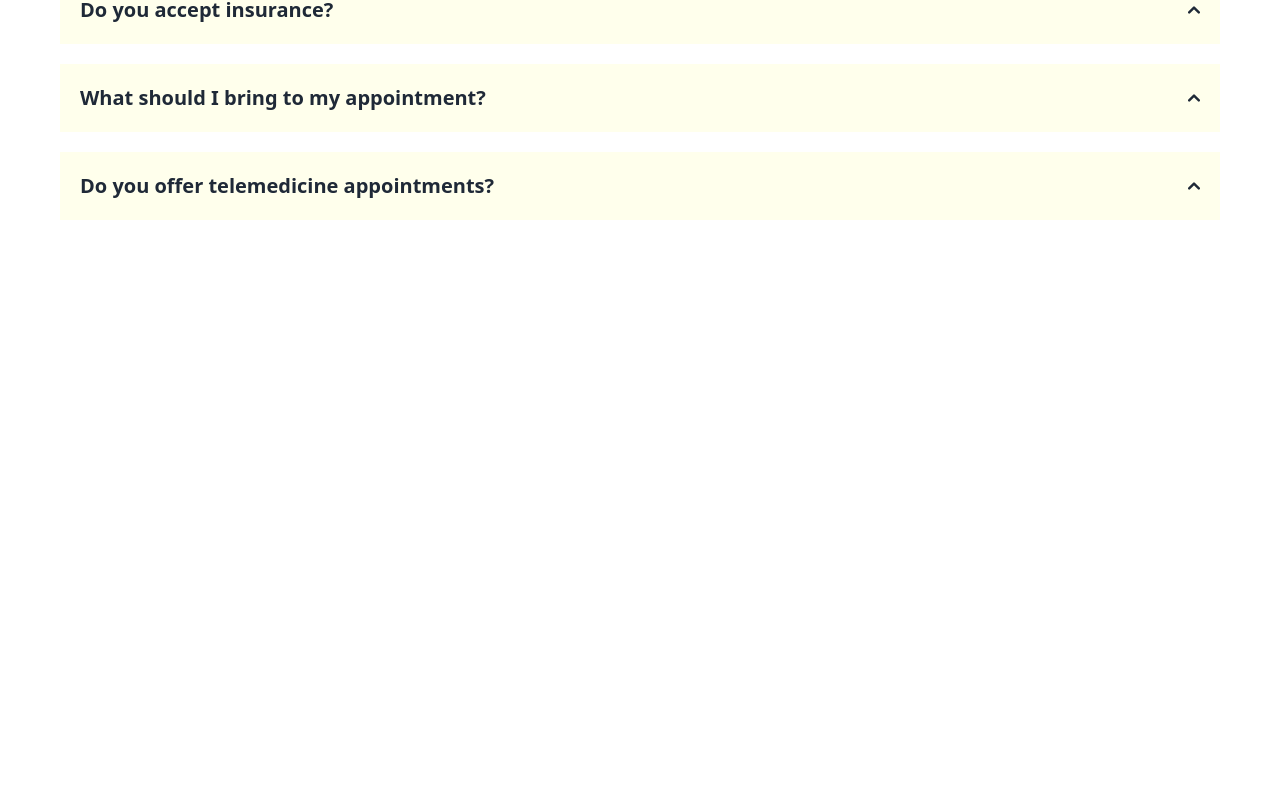
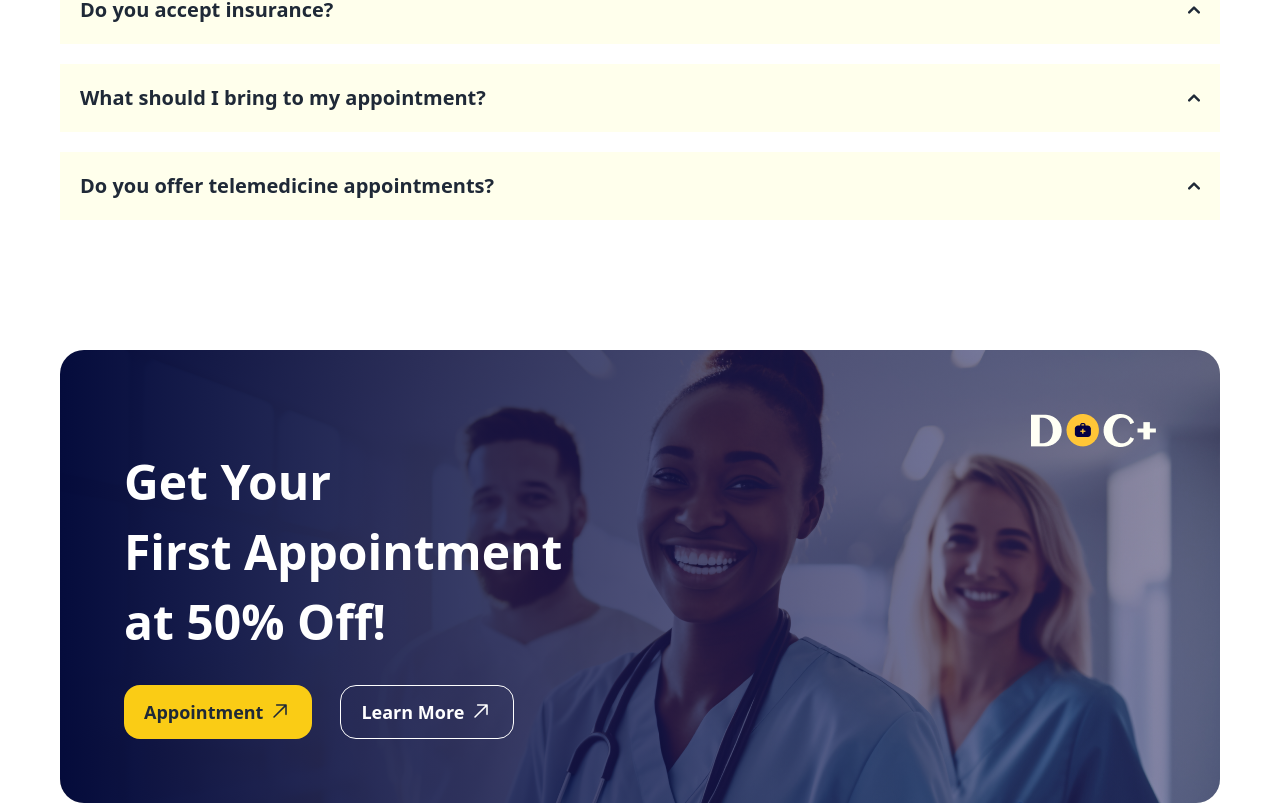
Before and after one commit to codewithToufikul/codelabs-digital-task, a React (Vite) app: page / in a window 1280 px wide. Shown: the part 3729-4532 px from the top of the page. Before the commit the page ends 3949 px from the top, so only its background shows below. Built offline with nearby package versions, Linux system fonts and the light colour scheme.

Commit message:
discount banner section ok

```diff
--- /dev/null
+++ b/src/Pages/Home/Component/DIscountSection/DIscountSection.jsx
@@ -0,0 +1,31 @@
+import { GoArrowUpRight } from "react-icons/go";
+import AppointmentBtn from "../../../../ShareComponent/AppointmentBtn";
+import logo from '../../../../assets/logo light.png';
+
+import './style.css'
+
+const DiscountSection = () => {
+  return (
+    <div className="relative mt-[130px] p-16 rounded-3xl bg-cover bg-center bg-image">
+      <div className="flex justify-end">
+        <img src={logo} alt="Logo" />
+      </div>
+      <div className="max-w-[500px] space-y-7">
+        <h1 className="text-5xl z-20 text-white font-semibold leading-[70px]">
+          Get Your <br /> First Appointment <br /> at 50% Off!
+        </h1>
+        <div className="flex gap-7">
+          <AppointmentBtn />
+          <button className="bg-transparent hover:bg-yellow-400 hover:border-none p-3 px-5 font-semibold border-[1px] border-white rounded-2xl text-lg flex items-center justify-center gap-1">
+            <p className="font-semibold text-white">Learn More</p>
+            <span className="font-semibold text-white">
+              <GoArrowUpRight size={25} />
+            </span>
+          </button>
+        </div>
+      </div>
+    </div>
+  );
+};
+
+export default DiscountSection;
--- /dev/null
+++ b/src/Pages/Home/Component/DIscountSection/style.css
@@ -0,0 +1,18 @@
+.bg-image {
+    background-image: url('../../../../assets/Rectangle 32.png');
+    position: relative;
+    overflow: hidden;
+  }
+
+  .bg-image::before {
+    content: '';
+    position: absolute;
+    inset: 0;
+    background: linear-gradient(to right, rgba(1, 8, 57, 0.984), rgba(4, 4, 81, 0.43));
+    z-index: 0;
+  }
+
+  .bg-image > * {
+    position: relative;
+    z-index: 1;
+  }
--- a/src/Pages/Home/Home/Home.jsx
+++ b/src/Pages/Home/Home/Home.jsx
@@ -1,5 +1,6 @@
 import BannerBottomSection from "../Component/BannerBottomSection/BannerBottomSection";
 import BannerSection from "../Component/BannerSection/BannerSection";
+import DIscountSection from "../Component/DIscountSection/DIscountSection";
 import FaqSection from "../Component/FaqSection/FaqSection";
 import GetHelpSections from "../Component/GetHelpSections/GetHelpSections";
 import Navbar from "../Component/Navbar/Navbar";
@@ -17,6 +18,7 @@ const Home = () => {
             <Services></Services>
             <Testimonial></Testimonial>
             <FaqSection></FaqSection>
+            <DIscountSection></DIscountSection>
             </div>
         </div>
     );
```
